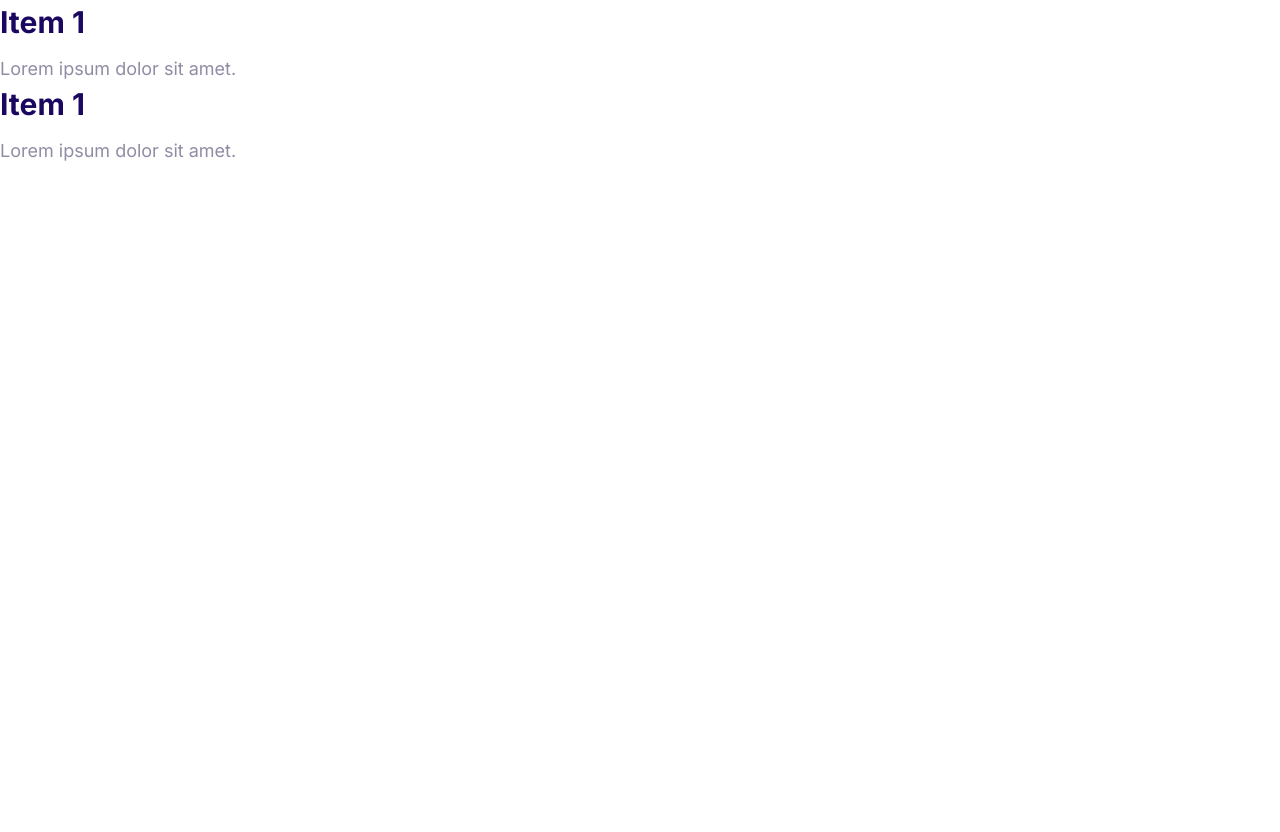
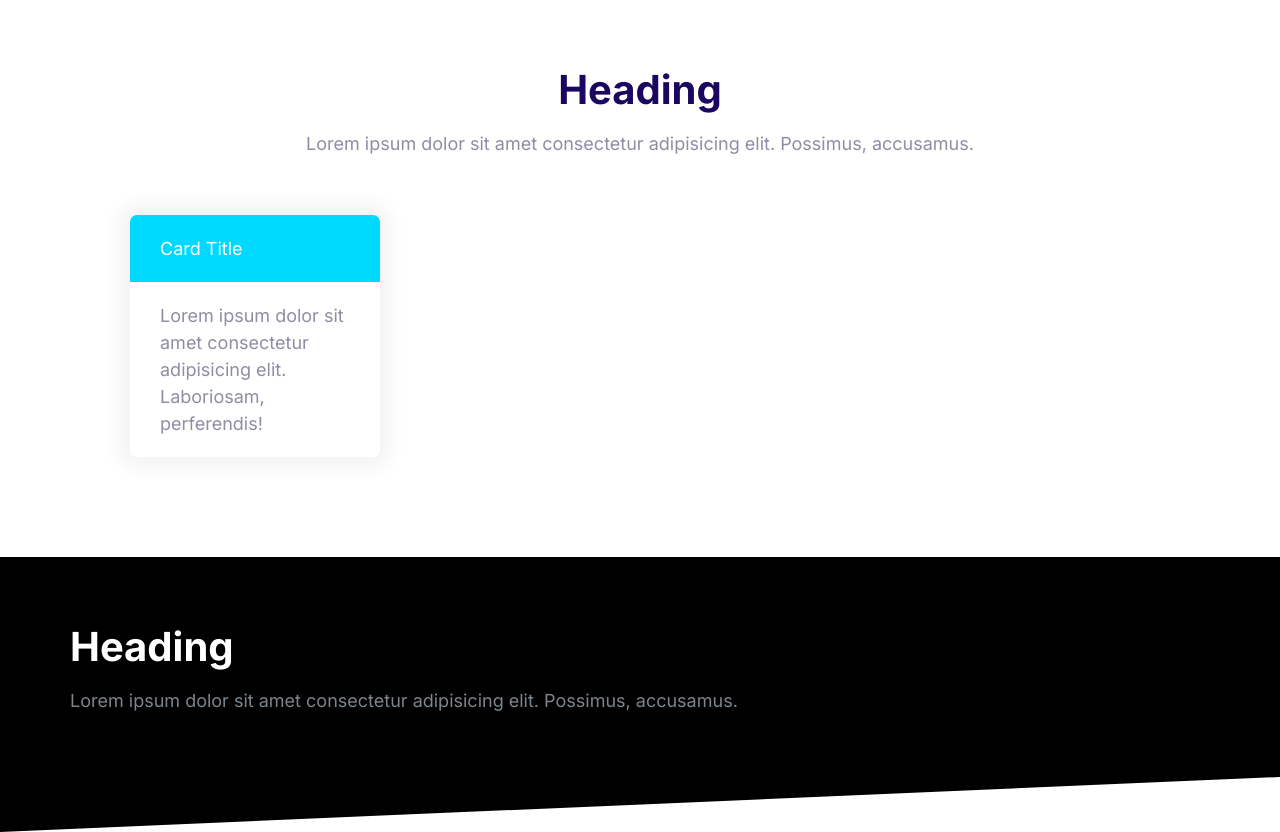
Before and after one commit to Bonnoroo/Moshify, a plain HTML site: page index.html in a window 1280 px wide. Before the commit the page ends 800 px from the top, so only its background shows below. Drawn offline with Linux system fonts and the light colour scheme.

Commit message:
Define the block component.

```diff
--- a/css/styles.css
+++ b/css/styles.css
@@ -580,3 +580,42 @@ a {
     max-height: 100vh;
     opacity: 1;
   }
+
+  /* Blocks */
+
+  .block {
+    --padding-vertical: 6rem;
+    padding: var(--padding-vertical) 2rem;
+  }
+
+  .block__header {
+    text-align: center;
+  }
+
+  .block__heading {
+    margin-top: 0;
+  }
+
+  .block--dark {
+    background: #000;
+    color: #7b858b;
+  }
+
+  .block--dark .block__heading {
+    color: #fff;
+  }
+
+  .block-skewed-right {
+    padding-bottom: calc(var(--padding-vertical) + 4rem);
+    clip-path: polygon(0% 0%, 100% 0%, 100% 100%, 0% 80%);
+  }
+
+  .block-skewed-left {
+    padding-bottom: calc(var(--padding-vertical) + 4rem);
+    clip-path: polygon(0% 0%, 100% 0%, 100% 80%, 0% 100%);
+  }
+
+  .container {
+    max-width: 1140px;
+    margin: 0 auto;
+  }
--- a/index.html
+++ b/index.html
@@ -15,24 +15,32 @@
     <link rel="stylesheet" href="css/normalize.css" />
   </head>
   <body>
-    <div class="collapsible collapsible--expanded">
-      <header class="collapsible__header">
-        <h2 class="collapsible__heading">Item 1</h2>
-        <svg class="icon icon--white collapsible__chevron">
-          <use xlink:href="images/sprite.svg#chevron"></use>
-        </svg>
+    <section class="block container">
+      <header class="block__header">
+        <h2 class="block__heading">Heading</h2>
+        <p>
+          Lorem ipsum dolor sit amet consectetur adipisicing elit. Possimus,
+          accusamus.
+        </p>
       </header>
-      <div class="collapsible__content">Lorem ipsum dolor sit amet.</div>
-    </div>
-    <div class="collapsible collapsible--expanded">
-      <header class="collapsible__header">
-        <h2 class="collapsible__heading">Item 1</h2>
-        <svg class="icon icon--white collapsible__chevron">
-          <use xlink:href="images/sprite.svg#chevron"></use>
-        </svg>
-      </header>
-      <div class="collapsible__content">Lorem ipsum dolor sit amet.</div>
-    </div>
-    <script src="main.js"></script>
+      <div style="width: 30%; padding: 4rem">
+        <div class="card card--secondary">
+          <header class="card__header">Card Title</header>
+          <div class="card__body">
+            Lorem ipsum dolor sit amet consectetur adipisicing elit. Laboriosam,
+            perferendis!
+          </div>
+        </div>
+      </div>
+    </section>
+    <section class="block block--dark block-skewed-left">
+      <div class="container">
+        <h2 class="block__heading">Heading</h2>
+        <p>
+          Lorem ipsum dolor sit amet consectetur adipisicing elit. Possimus,
+          accusamus.
+        </p>
+      </div>
+    </section>
   </body>
 </html>
```
Also changed, not shown: components/blocks.html (added, +27 -0 lines).
